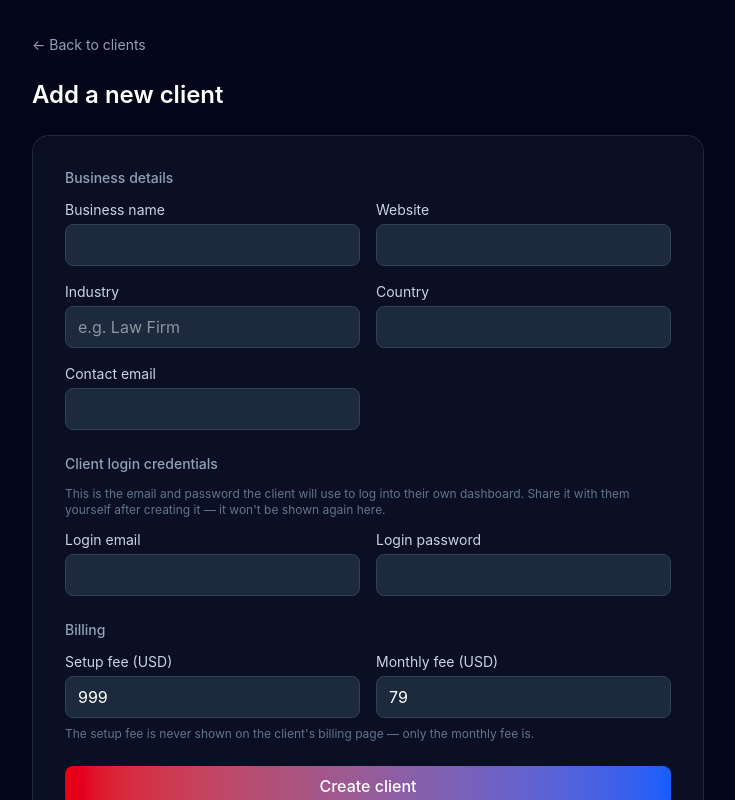
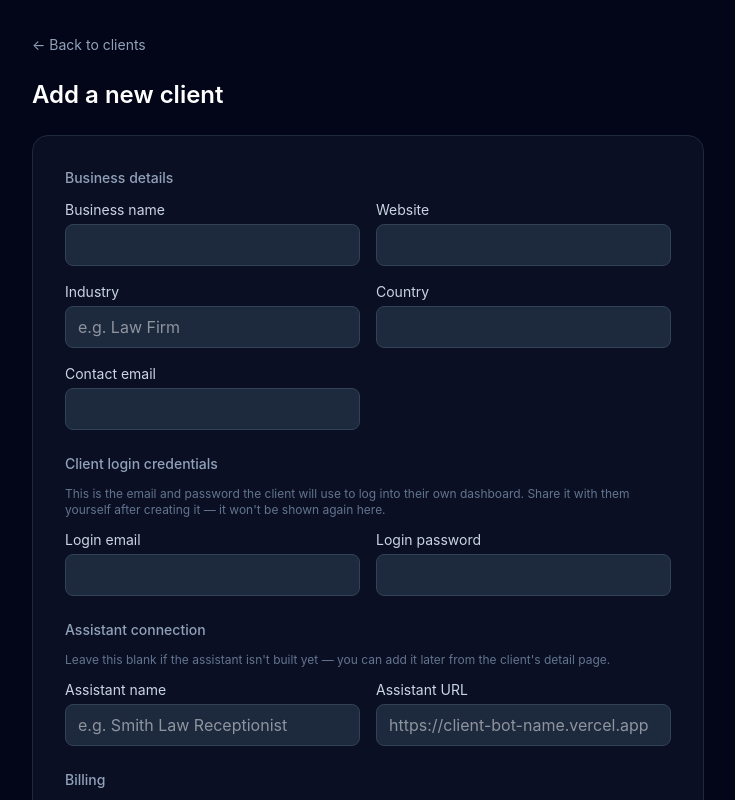
Before and after one commit to nitudevi5763-bit/aurenn-ai-platform, a Next.js app: page /admin/clients/new in a window 1280 px wide. Shown: the top 800 px of the page, without its empty margins (272-1007 px from the left). Built offline with nearby package versions, Linux system fonts and the light colour scheme.

Commit message:
Update page.tsx

```diff
--- a/src/app/admin/clients/new/page.tsx
+++ b/src/app/admin/clients/new/page.tsx
@@ -1,5 +1,6 @@
 import Link from 'next/link'
 import { createClientAction } from '@/app/admin/actions'
+import SubmitButton from '@/components/submit-button'
 
 export default function NewClientPage() {
   return (
@@ -39,6 +40,22 @@ export default function NewClientPage() {
           </div>
 
           <div>
+            <h2 className="mb-3 text-sm font-medium text-slate-400">Assistant connection</h2>
+            <p className="mb-3 text-xs text-slate-500">
+              Leave this blank if the assistant isn&apos;t built yet — you can add it later from the
+              client&apos;s detail page.
+            </p>
+            <div className="grid grid-cols-2 gap-4">
+              <Field label="Assistant name" name="assistant_name" placeholder="e.g. Smith Law Receptionist" />
+              <Field
+                label="Assistant URL"
+                name="assistant_url"
+                placeholder="https://client-bot-name.vercel.app"
+              />
+            </div>
+          </div>
+
+          <div>
             <h2 className="mb-3 text-sm font-medium text-slate-400">Billing</h2>
             <div className="grid grid-cols-2 gap-4">
               <Field label="Setup fee (USD)" name="setup_fee" type="number" defaultValue="999" />
@@ -49,12 +66,7 @@ export default function NewClientPage() {
             </p>
           </div>
 
-          <button
-            type="submit"
-            className="w-full rounded-lg bg-gradient-to-r from-red-600 to-blue-600 px-4 py-2 font-medium text-white transition hover:opacity-90"
-          >
-            Create client
-          </button>
+          <SubmitButton pendingLabel="Creating client…">Create client</SubmitButton>
         </form>
       </div>
     </main>
```
